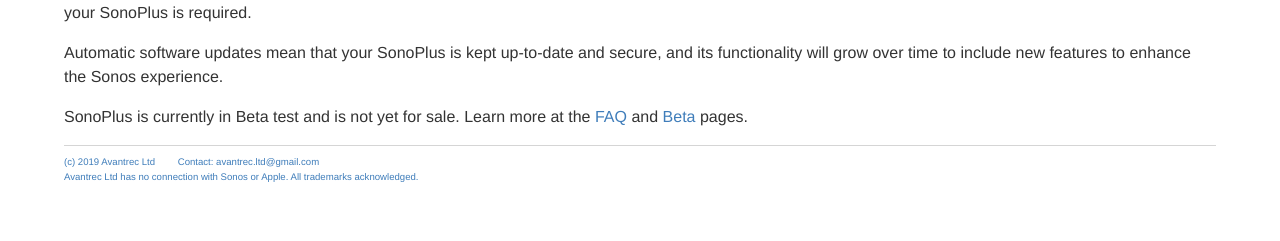
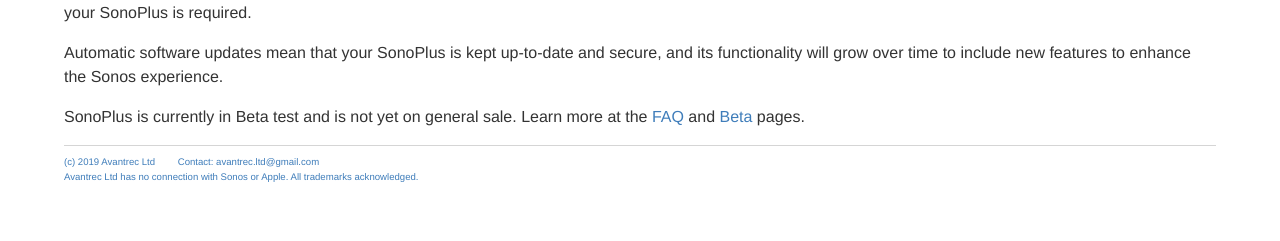
Before and after one commit to avantrec/avantrec.github.io, a Jekyll site: the page built from sonoplus/index.md, in a window 1280 px wide. Shown: the part 903-1144 px from the top of the page. Built offline with Jekyll 4.4.1, drawn with Linux system fonts in a browser that asks for light colours.

Commit message:
Minor edits

```diff
--- a/sonoplus/index.md
+++ b/sonoplus/index.md
@@ -16,4 +16,4 @@
 
 Automatic software updates mean that your SonoPlus is kept up-to-date and secure, and its functionality will grow over time to include new features to enhance the Sonos experience.
 
-SonoPlus is currently in Beta test and is not yet for sale. Learn more at the [FAQ]({{ site.baseurl }}{% link sonoplus-faq/index.md %}) and [Beta]({{ site.baseurl }}{% link sonoplus-beta/index.md %}) pages.
+SonoPlus is currently in Beta test and is not yet on general sale. Learn more at the [FAQ]({{ site.baseurl }}{% link sonoplus-faq/index.md %}) and [Beta]({{ site.baseurl }}{% link sonoplus-beta/index.md %}) pages.
```
